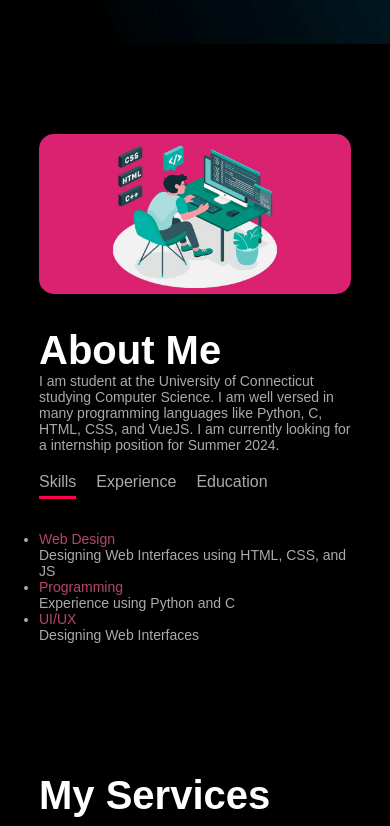
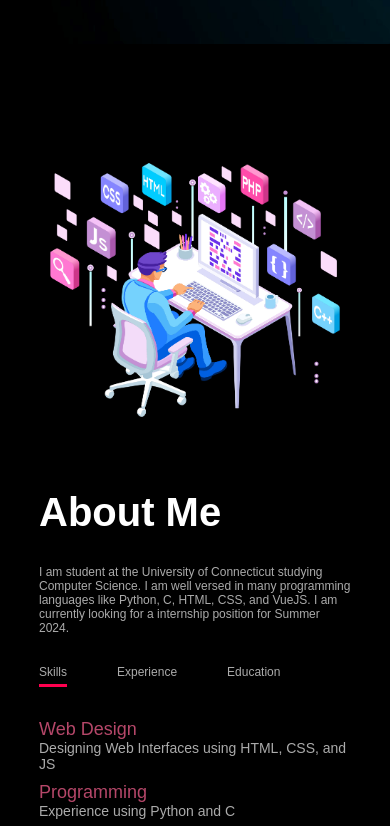
Before and after one commit to Shivpatel1107/Personal_Portfolio, a plain HTML site: page index.html in a window 390 px wide. Shown: the part 800-1626 px from the top of the page. Drawn offline with Linux system fonts and the light colour scheme.

Commit message:
Add files via upload

```diff
--- a/index.html
+++ b/index.html
@@ -35,7 +35,7 @@
     <div class="container">
         <div class="row">
             <div class="about-col-1">
-                <img src="images/frontend.png">
+                <img src="images/programmer.png">
             </div>
             <div class="about-col-2">
                 <h1 class="sub-title">About Me</h1>
--- a/style.css
+++ b/style.css
@@ -19,6 +19,11 @@ body{
     background-size: cover;
     background-position: center;
     padding: 20px 0;
+
+    background-attachment: fixed;
+    background-position: center;
+    background-repeat: no-repeat;
+    background-size: cover;
 }
 .container{
     padding: 10px 10%;
@@ -73,6 +78,8 @@ nav ul li a:hover::after{
 #about{
     padding: 80px 0;
     color: #ababab;
+    width: 100%;
+    height: 100vh;
 }
 .row{
     display: flex;
@@ -80,20 +87,23 @@ nav ul li a:hover::after{
     flex-wrap: wrap;
 }
 .about-col-1{
-    flex-basis: 35%;
+    flex-basis: 40%;
 }
 .about-col-1 img{
     width: 100%;
     border-radius: 15px;
 }
 .about-col-2{
-    flex-basis: 60%;
-
+    flex-basis: 55%;
+}
+.about-col-2 p{
+    font-size: 24px;
 }
 .sub-title{
     font-size: 60px;
     font-weight: 600;
     color: white;
+    margin-bottom: 30px;
 }
 .tab-titles{
     display: flex;
@@ -101,10 +111,11 @@ nav ul li a:hover::after{
 }
 .tab-links{
     margin-right: 50px;
-    font-size: 18px;
+    font-size: 25px;
     font-weight: 500;
     cursor: pointer;
     position: relative;
+    margin-top: 25px;
 }
 .tab-links::after{
     content: '';
@@ -120,13 +131,14 @@ nav ul li a:hover::after{
     width: 100%;
 
 }
-.tab-contents ui li{
+.tab-contents ul li{
     list-style: none;
-    margin: 10px 0;
+    margin: 15px 0;
 }
 .tab-contents ul li span{
     color: #b54769;
-    font-size: 14px;
+    font-size: 18px;
+
 }
 .tab-contents{
     display: none;
@@ -137,7 +149,7 @@ nav ul li a:hover::after{
 /* ---------------My Services------------- */
 
 #services{
-    padding: 30px 0;
+    padding: 60px 0;
 }
 .services-list{
     display: grid;
@@ -220,6 +232,7 @@ nav ul li a:hover::after{
 }
 
 /*  -----Contact------- */
+
 .contact-left{
     flex-basis: 35%;
 }
@@ -334,6 +347,9 @@ nav .fa-solid{
         left: 25px;
         cursor: pointer;
     }
+    #about{
+        height: auto;
+    }
     .sub-title{
         font-size: 40px;
     }
@@ -346,9 +362,19 @@ nav .fa-solid{
     .about-col-2{
         font-size: 14px;
     }
+    .about-col-2 p{
+        font-size: 12px;
+    }
+    .sub-title{
+        margin-top: 10px;
+    }
     .tab-links{
-        font-size: 16px;
-        margin-right: 20px;
+
+        margin-top: 10px;
+    }
+    .tab-contents ul li{
+        list-style: none;
+        margin: 10px 0;
     }
     .contact-left, .contact-right{
         flex-basis: 100%;
```
